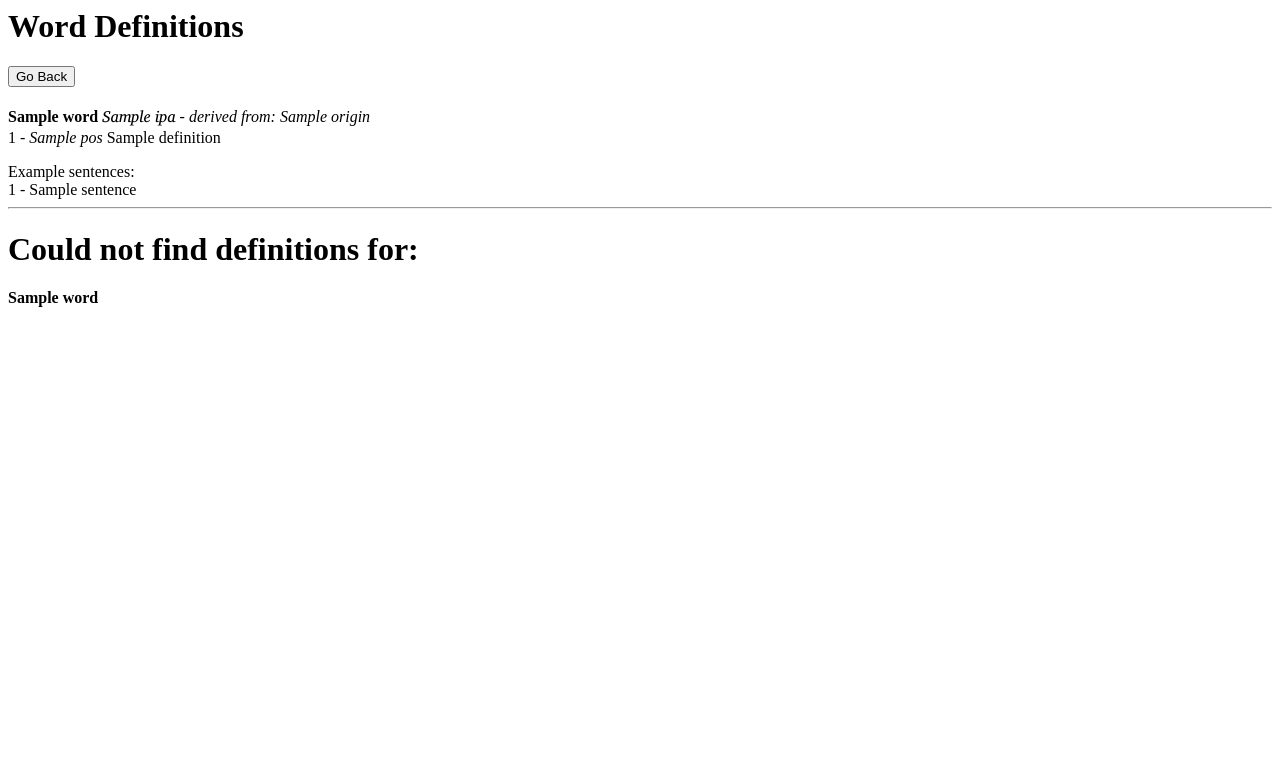
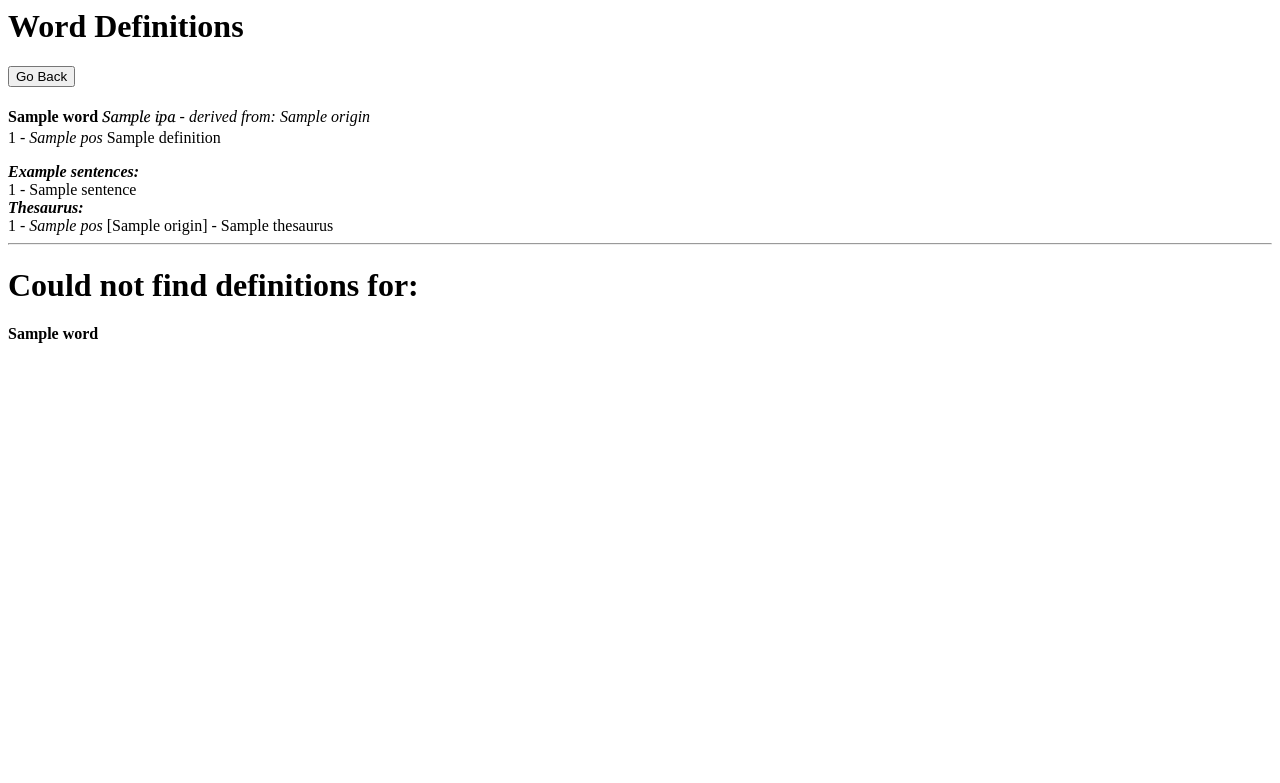
Before and after one commit to kowalcj0/KindleWords, a Flask app: template app/templates/definitions.html in a window 1280 px wide. Shown: the top 783 px of the page. Run offline with Flask 2, Linux system fonts and the light colour scheme; the template is opened without the code that fills it: most values are stand-ins (such as "Sample title", 1, 10 or a date in 2020); parts of the project's set-up code (start-up, migrations or seed data) failed here and were passed over.

Commit message:
show thesaurus if available

```diff
--- a/app/templates/definitions.html
+++ b/app/templates/definitions.html
@@ -22,9 +22,15 @@
             {% endfor %}
 		</p>
         {% if words[word]['sentences'] is defined %}
-        Example sentences:<br>
+        <b><i>Example sentences:</i></b><br>
             {% for s in words[word]['sentences'] %}
             {{ loop.index0 + 1 }} - {{ s }} <br>
+            {% endfor %}
+        {% endif %}
+        {% if thesaurus[word] is defined %}
+        <b><i>Thesaurus:</i></b><br>
+            {% for t in thesaurus[word]['thesaurus'] %}
+            {{ loop.index0 + 1 }} - <i>{{ t['pos'] }}</i> [{{ t['origin'] }}] - {{ t['thesaurus'] }}<br>
             {% endfor %}
         {% endif %}
         <hr>
```
